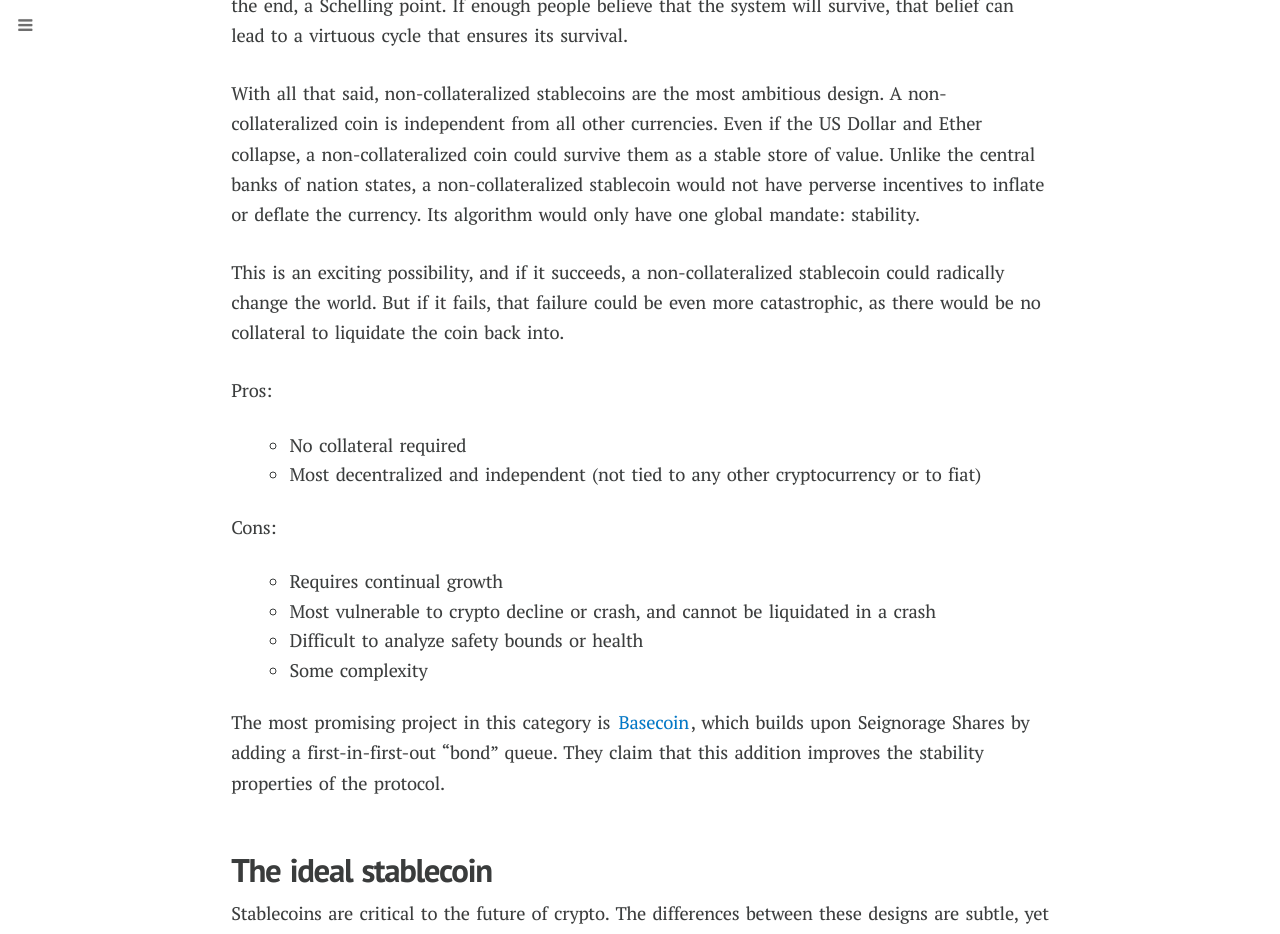
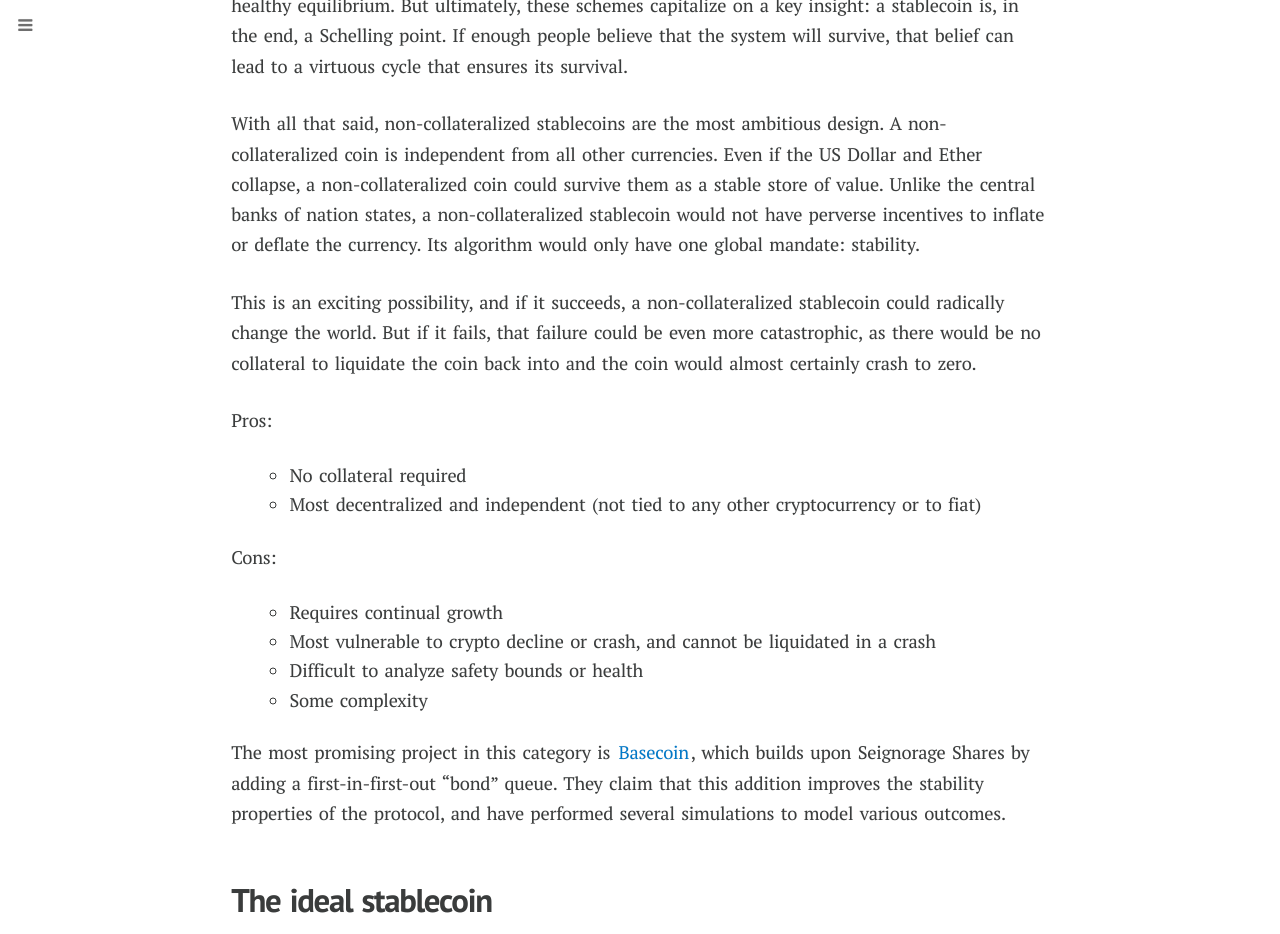
Before and after one commit to Ismenama5s/haseeb-qureshi.github.io, a Jekyll site: the page built from _posts/2018-02-19-stablecoins-designing-a-price-stable-cryptocurrency.md, in a window 1280 px wide and 1400 px high, scrolled down 11254 px. Shown: the top 934 px of the window. Built offline with Jekyll 4.4.1, drawn with Linux system fonts in a browser that asks for light colours; nearby versions of some CDN libraries; some web fonts are replaced; comment, search, counter and statistics services are not loaded; some of the changed text lies outside the part shown.

Commit message:
Make final touches

```diff
--- a/_posts/2018-02-19-stablecoins-designing-a-price-stable-cryptocurrency.md
+++ b/_posts/2018-02-19-stablecoins-designing-a-price-stable-cryptocurrency.md
@@ -33,7 +33,7 @@ Of course, you can't just *decide* an asset should be valued at a certain price.
 
 This goes against everything we know about how markets work.
 
-This is not to say that stablecoins are impossible. Stablecoins are just currency pegs, and currency pegs are certainly not impossible—there are [many currency pegs still being maintained](https://en.wikipedia.org/wiki/List_of_circulating_fixed_exchange_rate_currencies). However, almost all large central banks have moved away from currency pegs. This is in part because they've realized pegs tend to be inflexible and difficult to maintain. History has taught us again and again, whether it be [Mexican peso crisis of 1994](https://en.wikipedia.org/wiki/Mexican_peso_crisis), the [Ruble crisis of 1998](https://en.wikipedia.org/wiki/1998_Russian_financial_crisis), or the infamous [Black Wednesday](https://en.wikipedia.org/wiki/Black_Wednesday) (when George Soros "broke the bank of England"), no currency peg can be maintained against [sufficiently adverse conditions](https://en.wikipedia.org/wiki/Currency_crisis).
+This is not to say that stablecoins are impossible. Stablecoins are just currency pegs, and currency pegs are certainly not impossible—there are [many currency pegs still being maintained](https://en.wikipedia.org/wiki/List_of_circulating_fixed_exchange_rate_currencies). However, almost all large central banks have moved away from currency pegs. This is in part because they've realized pegs tend to be [inflexible and difficult to maintain](https://en.wikipedia.org/wiki/Fixed_exchange-rate_system#Disadvantages). History has taught us again and again, whether it be [Mexican peso crisis of 1994](https://en.wikipedia.org/wiki/Mexican_peso_crisis), the [Ruble crisis of 1998](https://en.wikipedia.org/wiki/1998_Russian_financial_crisis), or the infamous [Black Wednesday](https://en.wikipedia.org/wiki/Black_Wednesday) (when George Soros "broke the bank of England"), no currency peg can be maintained against [sufficiently adverse conditions](https://en.wikipedia.org/wiki/Currency_crisis).
 
 But this is an incomplete analysis.
 
@@ -173,7 +173,7 @@ These systems also need significant bootstrapping of liquidity early on until th
 
 With all that said, non-collateralized stablecoins are the most ambitious design. A non-collateralized coin is independent from all other currencies. Even if the US Dollar and Ether collapse, a non-collateralized coin could survive them as a stable store of value. Unlike the central banks of nation states, a non-collateralized stablecoin would not have perverse incentives to inflate or deflate the currency. Its algorithm would only have one global mandate: stability.
 
-This is an exciting possibility, and if it succeeds, a non-collateralized stablecoin could radically change the world. But if it fails, that failure could be even more catastrophic, as there would be no collateral to liquidate the coin back into.
+This is an exciting possibility, and if it succeeds, a non-collateralized stablecoin could radically change the world. But if it fails, that failure could be even more catastrophic, as there would be no collateral to liquidate the coin back into and the coin would almost certainly crash to zero.
 
 Pros:
 * No collateral required
@@ -185,7 +185,7 @@ Cons:
 * Difficult to analyze safety bounds or health
 * Some complexity
 
-The most promising project in this category is [Basecoin](http://www.getbasecoin.com/), which builds upon Seignorage Shares by adding a first-in-first-out "bond" queue. They claim that this addition improves the stability properties of the protocol.
+The most promising project in this category is [Basecoin](http://www.getbasecoin.com/), which builds upon Seignorage Shares by adding a first-in-first-out "bond" queue. They claim that this addition improves the stability properties of the protocol, and have performed several simulations to model various outcomes.
 
 ## The ideal stablecoin
 
```
Also changed, not shown: other parts of _posts/2018-02-19-stablecoins-designing-a-price-stable-cryptocurrency.md (+1 -1 lines).
